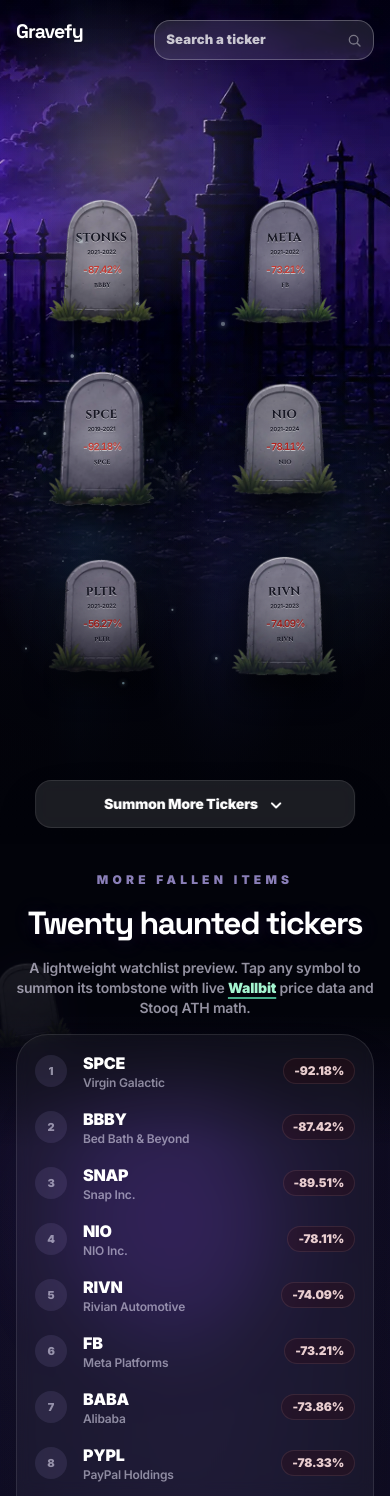
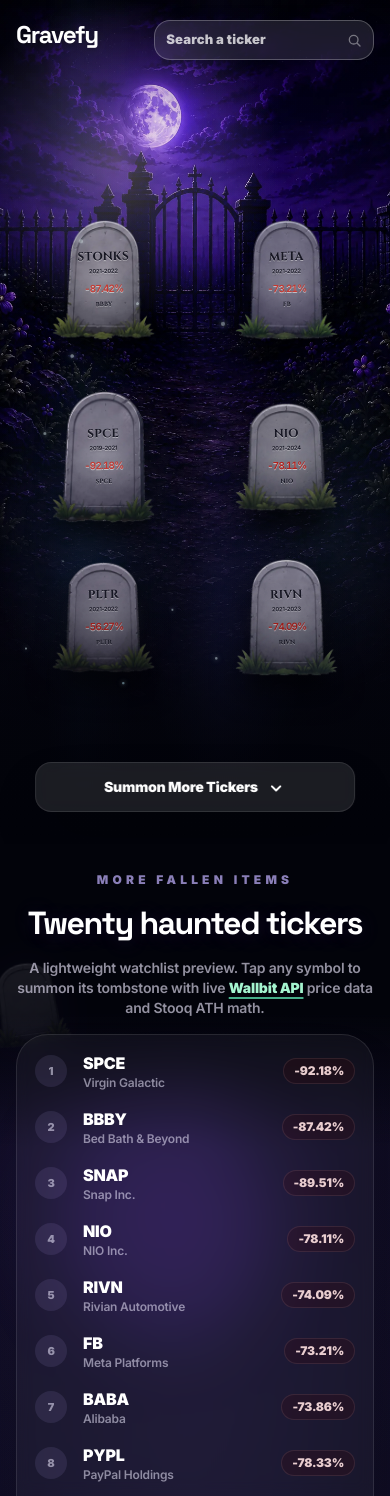
Before and after one commit to FiammaMuscari/graveyard, a Next.js app: page / in a window 390 px wide. Shown: the top 1496 px of the page. Built offline with nearby package versions, Linux system fonts and the light colour scheme.

Commit message:
Secure Wallbit API integration

```diff
--- a/src/app/globals.css
+++ b/src/app/globals.css
@@ -1147,3 +1147,43 @@
   .cemetery-scene .asset-grave:nth-child(5) { left: 12% !important; top: 64% !important; }
   .cemetery-scene .asset-grave:nth-child(6) { left: 59% !important; top: 64% !important; }
 }
+
+/* Mobile-specific portrait background */
+@media (max-width: 640px) {
+  .cemetery-scene {
+    background-image:
+      linear-gradient(180deg, rgba(2, 3, 10, 0) 0%, rgba(2, 3, 10, .05) 55%, rgba(2, 3, 10, .58) 82%, var(--cemetery-join) 100%),
+      url('/graveyard-assets/optimized/graveyard_background_mobile.webp') !important;
+    background-size: cover, cover !important;
+    background-position: center, center top !important;
+  }
+
+  .moon-glow {
+    display: none !important;
+  }
+}
+
+/* Final mobile comfort pass: larger title, lower graves, thumb-friendly CTA */
+@media (max-width: 640px) {
+  .cemetery-scene header .brand-title {
+    max-width: none !important;
+    font-size: clamp(1.28rem, 6.2vw, 1.62rem) !important;
+    letter-spacing: -0.05em !important;
+  }
+
+  .cemetery-scene .asset-grave:not(.grave-selected) {
+    width: 27% !important;
+  }
+
+  .cemetery-scene .asset-grave:nth-child(1) { left: 13% !important; top: 24.5% !important; }
+  .cemetery-scene .asset-grave:nth-child(2) { left: 60% !important; top: 24.5% !important; }
+  .cemetery-scene .asset-grave:nth-child(3) { left: 13% !important; top: 45.5% !important; }
+  .cemetery-scene .asset-grave:nth-child(4) { left: 60% !important; top: 45.5% !important; }
+  .cemetery-scene .asset-grave:nth-child(5) { left: 13% !important; top: 64.5% !important; }
+  .cemetery-scene .asset-grave:nth-child(6) { left: 60% !important; top: 64.5% !important; }
+
+  .summon-cta:not(.summon-cta-selected) {
+    bottom: max(2rem, calc(env(safe-area-inset-bottom) + 1rem)) !important;
+    height: 3.15rem !important;
+  }
+}
--- a/src/components/GraveyardScene.tsx
+++ b/src/components/GraveyardScene.tsx
@@ -33,6 +33,7 @@
   report?: SceneReport;
 };
 
+const WALLBIT_ASSETS_API_DOCS = "https://developer.wallbit.io/docs/api-reference/assets/list";
 
 
 const fireflies = [
@@ -213,11 +214,22 @@
               <Metric label="Damage" value={formatPercent(selected.drawdown)} tone={selected.drawdown < -15 ? "danger" : "good"} />
               <Metric label="Recovery" value={`+${selected.recoveryNeeded.toFixed(1)}%`} tone={selected.recoveryNeeded > 50 ? "warning" : "good"} />
             </div>
-            <p className="mt-2 text-xs font-semibold text-violet-100/75 sm:mt-3 sm:text-sm">{selected.type} · {selected.sector} · Wallbit price + Stooq ATH.</p>
+            <p className="mt-2 text-xs font-semibold text-violet-100/75 sm:mt-3 sm:text-sm">
+              {selected.type} · {selected.sector} ·{" "}
+              <a
+                href={WALLBIT_ASSETS_API_DOCS}
+                target="_blank"
+                rel="noopener noreferrer"
+                className="font-black text-emerald-200 underline decoration-emerald-300/70 underline-offset-4 hover:text-emerald-100"
+              >
+                Wallbit API
+              </a>{" "}
+              price + Stooq ATH.
+            </p>
           </aside>
         )}
 
-        <a href="#fallen" className={`absolute left-1/2 z-40 flex h-12 w-[min(320px,82vw)] -translate-x-1/2 items-center justify-center rounded-2xl border border-white/10 bg-white/10 px-4 text-sm font-black shadow-2xl shadow-black/40 backdrop-blur-md transition hover:bg-white/15 sm:h-14 sm:w-[min(390px,68vw)] sm:px-6 sm:text-base ${selected ? "bottom-2 sm:bottom-6" : "bottom-4 sm:bottom-6"}`}>
+        <a href="#fallen" className={`summon-cta ${selected ? "summon-cta-selected" : ""} absolute left-1/2 z-40 flex h-12 w-[min(320px,82vw)] -translate-x-1/2 items-center justify-center rounded-2xl border border-white/10 bg-white/10 px-4 text-sm font-black shadow-2xl shadow-black/40 backdrop-blur-md transition hover:bg-white/15 sm:h-14 sm:w-[min(390px,68vw)] sm:px-6 sm:text-base ${selected ? "bottom-2 sm:bottom-6" : "bottom-4 sm:bottom-6"}`}>
           <span className="inline-flex items-center justify-center gap-2 sm:gap-2.5">
             <span className="sm:hidden">Summon More Tickers</span>
             <span className="hidden sm:inline">Summon More Fallen Tickers</span>
@@ -257,13 +269,13 @@
             <p className="mx-auto max-w-2xl text-sm font-semibold text-violet-100/62 sm:text-base">
               A lightweight watchlist preview. Tap any symbol to summon its tombstone with live{" "}
               <a
-                href="https://www.wallbit.io/es"
+                href={WALLBIT_ASSETS_API_DOCS}
                 target="_blank"
                 rel="noopener noreferrer"
-                aria-label="Visit Wallbit wallet website in a new tab"
+                aria-label="Open Wallbit Assets API documentation in a new tab"
                 className="rounded-sm font-black text-emerald-200 underline decoration-emerald-300/75 decoration-2 underline-offset-4 transition hover:text-emerald-100 hover:decoration-emerald-100 focus-visible:outline-none focus-visible:ring-2 focus-visible:ring-emerald-300/70"
               >
-                Wallbit
+                Wallbit API
               </a>{" "}
               price data and Stooq ATH math.
             </p>
--- a/src/components/ShareGrave.tsx
+++ b/src/components/ShareGrave.tsx
@@ -3,7 +3,7 @@
 import { Download, Link as LinkIcon } from "lucide-react";
 import { toPng } from "html-to-image";
 import { useRef, useState } from "react";
-import { GraveyardReport } from "@/lib/graveyard";
+import type { GraveyardReport } from "@/lib/graveyard";
 import { Tombstone } from "./Tombstone";
 
 export function ShareGrave({ report }: { report: GraveyardReport }) {
--- a/src/components/Tombstone.tsx
+++ b/src/components/Tombstone.tsx
@@ -1,5 +1,5 @@
 import Link from "next/link";
-import { GraveyardReport } from "@/lib/graveyard";
+import type { GraveyardReport } from "@/lib/graveyard";
 import { formatMoney, formatPercent } from "@/lib/utils";
 
 export function Tombstone({ report, large = false }: { report: GraveyardReport; large?: boolean }) {
--- a/src/lib/graveyard.ts
+++ b/src/lib/graveyard.ts
@@ -131,11 +131,7 @@
     item.symbol.toLowerCase().includes(normalized) || item.name.toLowerCase().includes(normalized)
   );
 
-  if (localMatches.length >= Math.min(5, limit)) return localMatches.slice(0, limit);
-
   const assets = await searchWallbitAssets(search, limit);
-  if (!assets.length) return localMatches.slice(0, limit);
-
   const liveMatches = assets.map((asset) => {
     const fallback = getMockReport(asset.symbol);
     return calculateReport(wallbitAssetToTicker(asset, fallback ?? undefined));
--- a/src/lib/security.ts
+++ b/src/lib/security.ts
@@ -59,6 +59,7 @@
       headers: {
         "Cache-Control": "no-store",
         "X-Content-Type-Options": "nosniff",
+        "X-Robots-Tag": "noindex, nofollow",
         ...extraHeaders,
       },
     },
@@ -69,5 +70,6 @@
   const response = NextResponse.json(data, init);
   response.headers.set("Cache-Control", init?.headers instanceof Headers ? init.headers.get("Cache-Control") ?? "private, max-age=30" : "private, max-age=30");
   response.headers.set("X-Content-Type-Options", "nosniff");
+  response.headers.set("X-Robots-Tag", "noindex, nofollow");
   return response;
 }
--- a/src/lib/wallbit.ts
+++ b/src/lib/wallbit.ts
@@ -14,7 +14,8 @@
 type WallbitAssetsResponse = { data?: WallbitAsset[]; pages?: number; current_page?: number; count?: number };
 
 const WALLBIT_BASE_URL = process.env.WALLBIT_BASE_URL ?? "https://api.wallbit.io";
-const WALLBIT_API_KEY = process.env.WALLBIT_API_KEY;
+const WALLBIT_API_KEY = process.env.WALLBIT_API_KEY ?? process.env.WALLBIT_MCP_API_KEY;
+const WALLBIT_REVALIDATE_SECONDS = 60;
 
 async function fetchJsonWithTimeout(url: string, init: RequestInit, timeoutMs: number) {
   const controller = new AbortController();
@@ -28,7 +29,10 @@
 
 function headers() {
   if (!WALLBIT_API_KEY) return null;
-  return { "X-API-Key": WALLBIT_API_KEY };
+  return {
+    Accept: "application/json",
+    "X-API-Key": WALLBIT_API_KEY,
+  };
 }
 
 export function hasWallbitCredentials() {
@@ -41,7 +45,7 @@
 
   const response = await fetchJsonWithTimeout(`${WALLBIT_BASE_URL}/api/public/v1/assets/${encodeURIComponent(symbol.toUpperCase())}`, {
     headers: authHeaders,
-    next: { revalidate: 60 },
+    next: { revalidate: WALLBIT_REVALIDATE_SECONDS },
   }, 1200);
 
   if (!response.ok) return null;
@@ -53,10 +57,11 @@
   const authHeaders = headers();
   if (!authHeaders) return [];
 
-  const params = new URLSearchParams({ search, limit: String(limit), page: "1" });
+  const safeLimit = Math.max(1, Math.min(limit, 50));
+  const params = new URLSearchParams({ search: search.slice(0, 100), limit: String(safeLimit), page: "1" });
   const response = await fetchJsonWithTimeout(`${WALLBIT_BASE_URL}/api/public/v1/assets?${params.toString()}`, {
     headers: authHeaders,
-    next: { revalidate: 60 },
+    next: { revalidate: WALLBIT_REVALIDATE_SECONDS },
   }, 900);
 
   if (!response.ok) return [];
```
Also changed, not shown: public/graveyard-assets/optimized/graveyard_background_mobile.webp (added), 1 other file (tests, documents, lock files or other folders).
